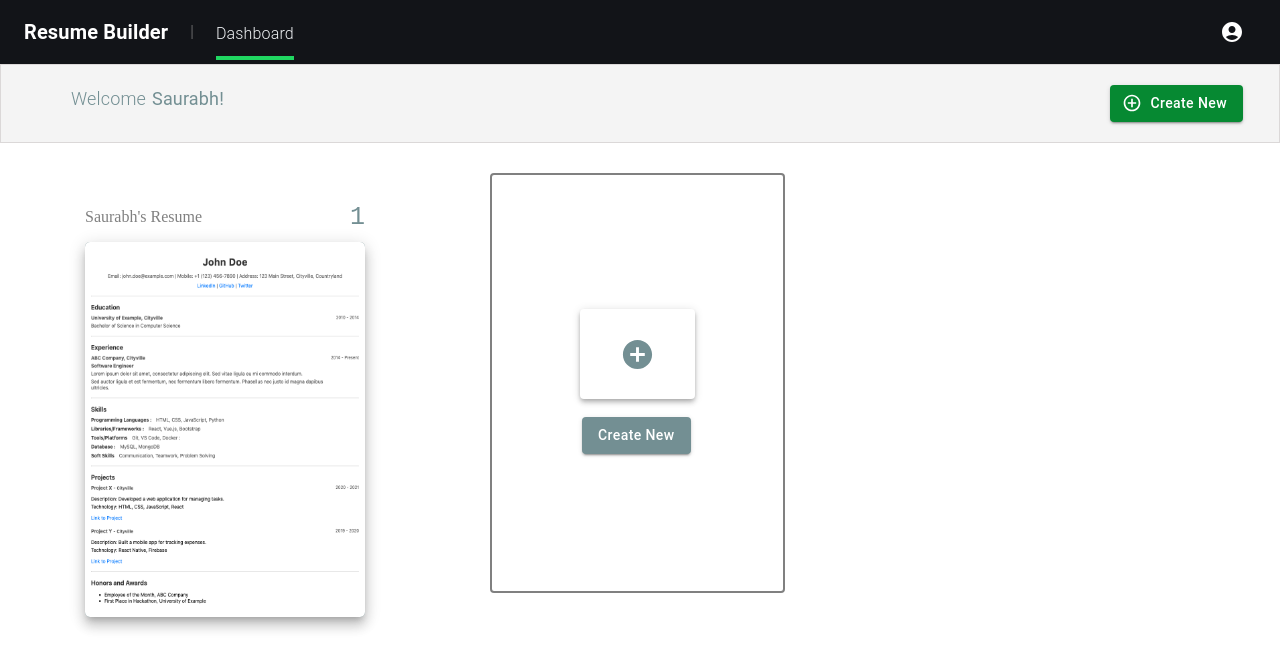
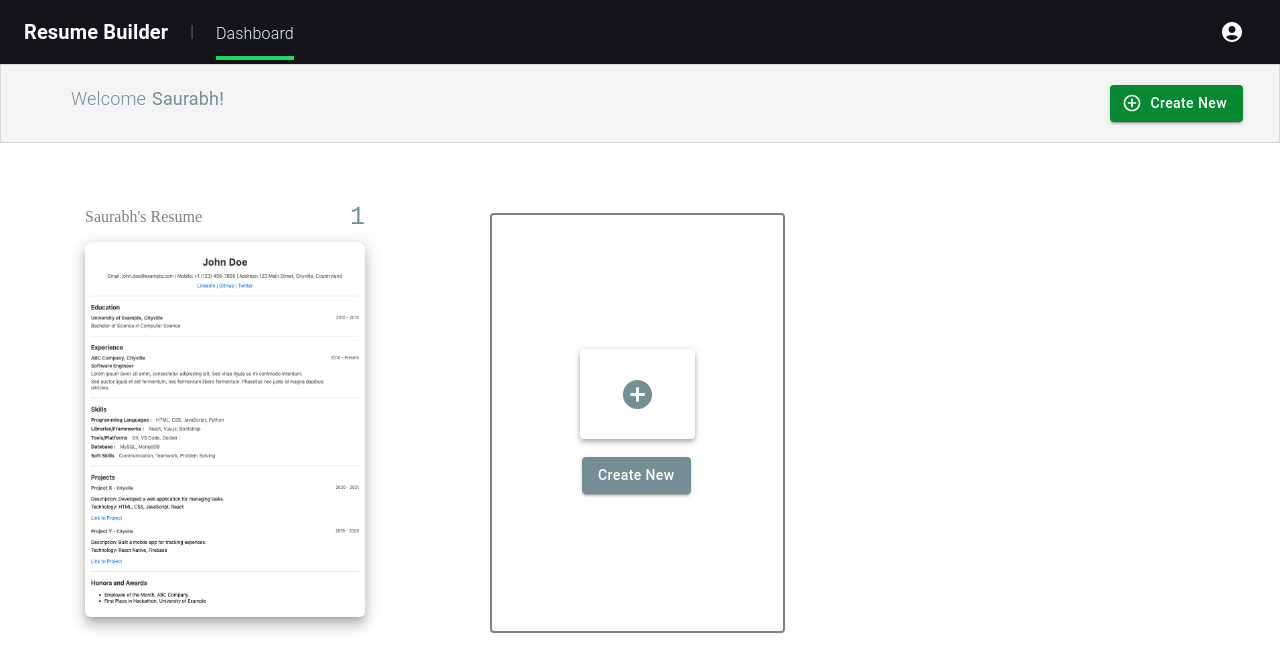
Before and after one commit to SaurabhKute/Resume-Builder, a React (Vite) app: page / in a window 1280 px wide. Shown: the top 672 px of the page. Built offline with nearby package versions, Linux system fonts and the light colour scheme.

Commit message:
changes in css to make the code fully responsive

```diff
--- a/src/components/DashBoard/style.css
+++ b/src/components/DashBoard/style.css
@@ -57,6 +57,7 @@
   .card-content {
     margin: 20px;
     margin-left: 40px;
+    margin-top: 60px;
   }
 }
 
@@ -71,6 +72,7 @@
   .card-content {
     margin: 20px;
     margin-left: 40px;
+    /* margin-top: 100px; */
 
   }
 }
```
